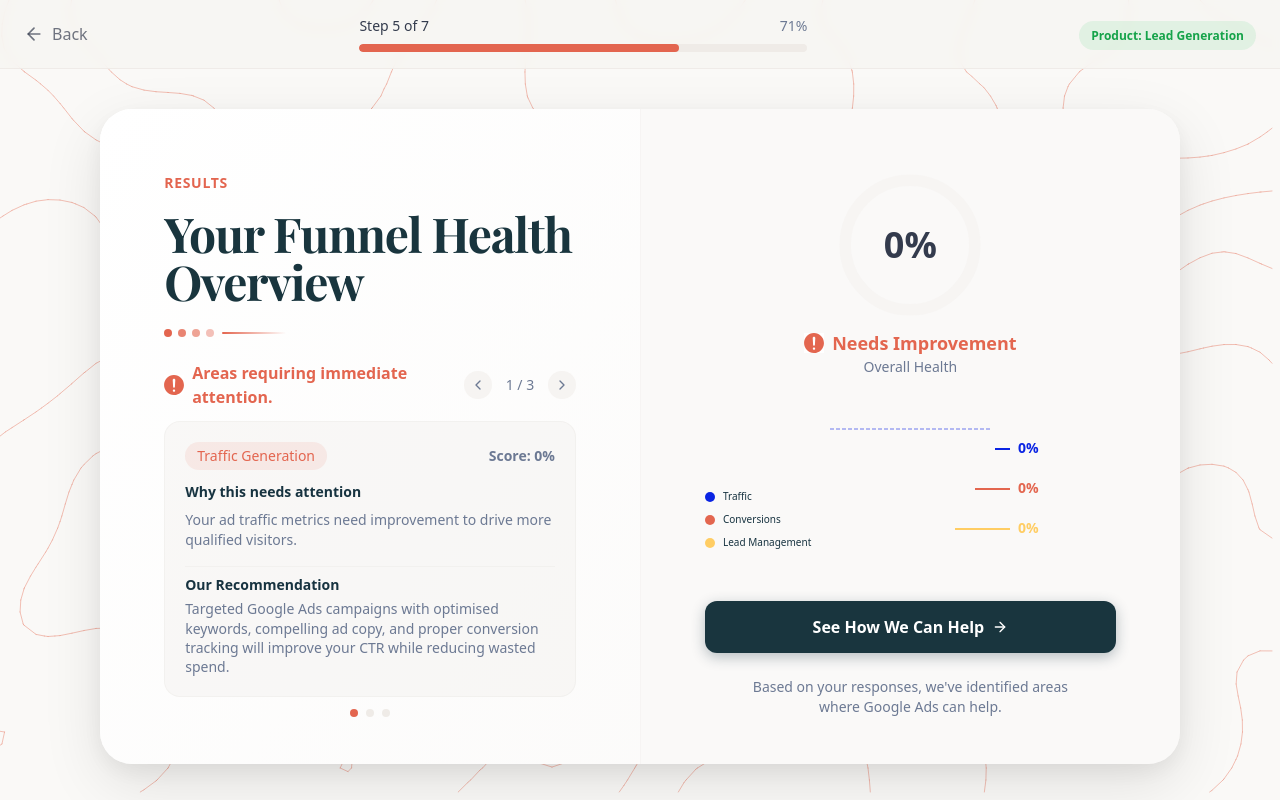
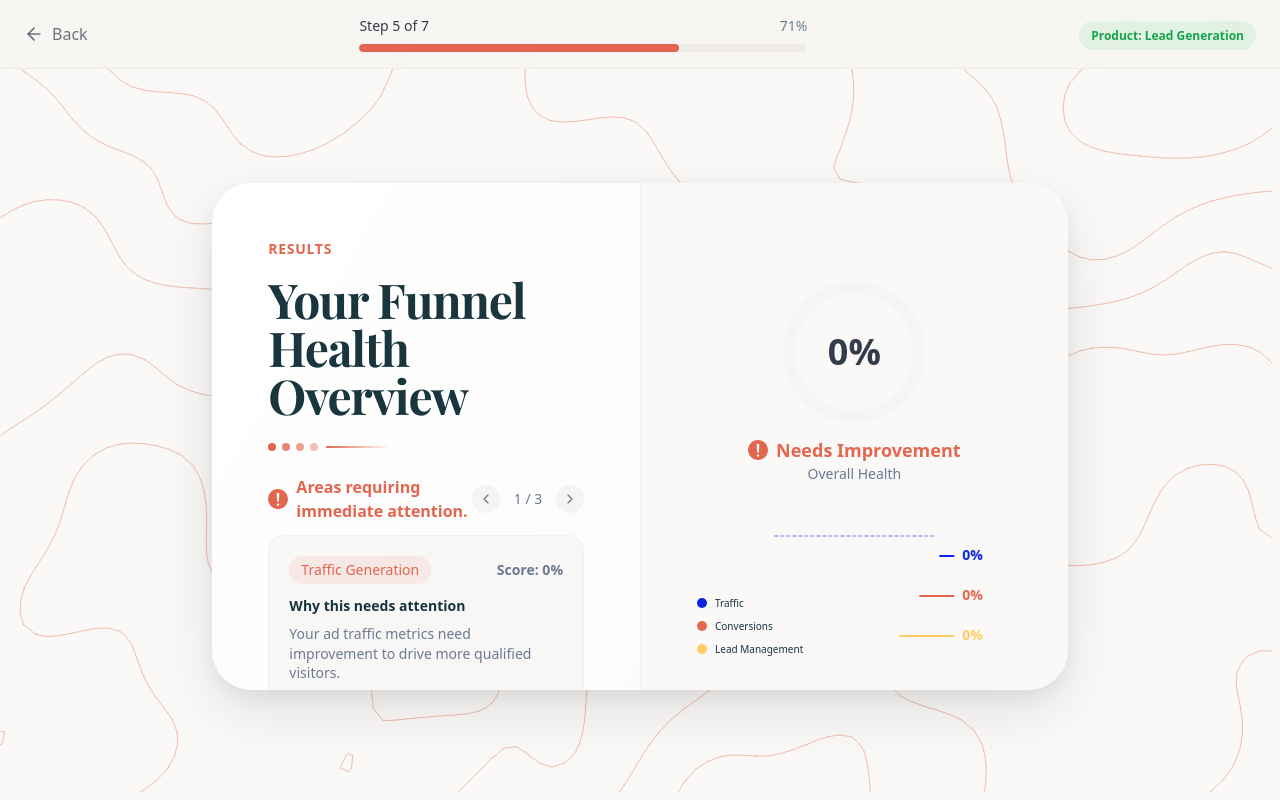
Before and after one commit to productteamautomations/pathfinder-ap, a React (Vite) app: page /funnel-health/leadgen in a window 1280 px wide. Built offline with nearby package versions, Linux system fonts and the light colour scheme; the HTML template or start-up script is replaced by a standard one.

Commit message:
Code edited in Lovable Code Editor
Edited UI in Lovable

```diff
--- a/src/pages/leadgen/FunnelHealth.tsx
+++ b/src/pages/leadgen/FunnelHealth.tsx
@@ -307,20 +307,20 @@ export default function FunnelHealthLeadGen() {
         productLabel="Lead Generation"
       />
 
-      <div className="flex-1 flex items-center justify-center" style={{ paddingTop: "73px" }}>
+      <div className="flex-1 pt-[73px] flex items-center justify-center">
         <motion.div
           initial={{ opacity: 0, y: 20 }}
           animate={{ opacity: 1, y: 0 }}
           transition={{ duration: 0.5 }}
-          className="bg-white rounded-[2rem] shadow-[0_20px_60px_rgba(0,0,0,0.1),0_8px_25px_rgba(0,0,0,0.06)] overflow-hidden"
+          className="bg-white rounded-[2.5rem] shadow-[0_20px_60px_rgba(0,0,0,0.1),0_8px_25px_rgba(0,0,0,0.06)] overflow-hidden"
           style={{
-            height: "calc((100vh - 73px) * 0.9)",
-            aspectRatio: "1.65",
+            width: "min(66.82vw, calc((100vh - 73px) * 0.9 * 1.69))",
+            aspectRatio: "1.69",
           }}
         >
-          <div className="grid md:grid-cols-2 h-full">
+          <div className="grid md:grid-cols-2 h-full" style={{ gridTemplateColumns: "1fr 1fr" }}>
             {/* Left Side - Results Overview */}
-            <div className="p-10 md:p-14 lg:p-16 flex flex-col bg-gradient-to-br from-white to-muted/20 h-full">
+            <div className="p-10 md:p-12 lg:p-14 flex flex-col bg-gradient-to-br from-white to-muted/20 h-full">
               {/* Fixed Title Section */}
               <motion.div
                 initial={{ opacity: 0, y: 20 }}
@@ -348,7 +348,7 @@ export default function FunnelHealthLeadGen() {
             </div>
 
             {/* Right Side - Visualization */}
-            <div className="p-10 md:p-14 lg:p-16 flex flex-col justify-center bg-muted/30 border-l border-border/20 h-full">
+            <div className="p-10 md:p-12 lg:p-14 flex flex-col justify-center bg-muted/30 border-l border-border/20 h-full">
               <motion.div
                 initial={{ opacity: 0, x: 20 }}
                 animate={{ opacity: 1, x: 0 }}
```
